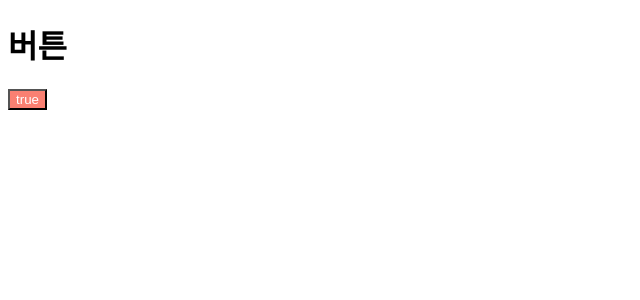
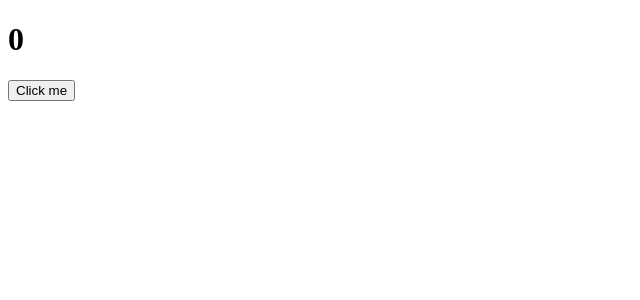
Before and after one commit to na-yujin/movie-web-service, a React (Create React App) app: page / in a window 1280 px wide. Shown: the top 300 px of the page, without its empty margins (0-640 px from the left). Built offline with nearby package versions, Linux system fonts and the light colour scheme.

Commit message:
feat: useEffect test

```diff
--- a/src/App.js
+++ b/src/App.js
@@ -1,10 +1,24 @@
-import Button from "./Button";
-import styled from "./App.module.css";
+import { useState, useEffect } from "react";
+
 function App() {
+  const [counter, setValue] = useState(0);
+  const onClick = () => setValue((prev) => prev + 1)
+
+  console.log("i run all the time");
+  // TODO : useEffect는 두개의 argument를 가지는 function이다.
+  /*
+    첫번째 argument는 우리가 딱 한번만 실행하고 싶은 코드
+    두번째 argument는..
+  */
+
+  useEffect(() => {
+    console.log("CALL THE API...")
+  }, []);
+
   return (
     <div>
-      <h1 className={styled.title}>버튼</h1>
-      <Button text={"true"} />
+      <h1>{counter}</h1>
+      <button onClick={onClick}>Click me</button>
     </div>
   );
 }
```
